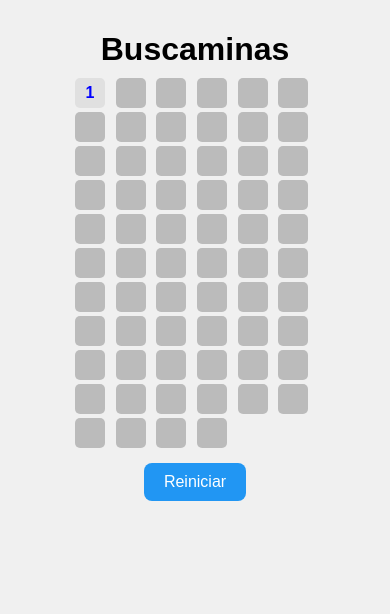
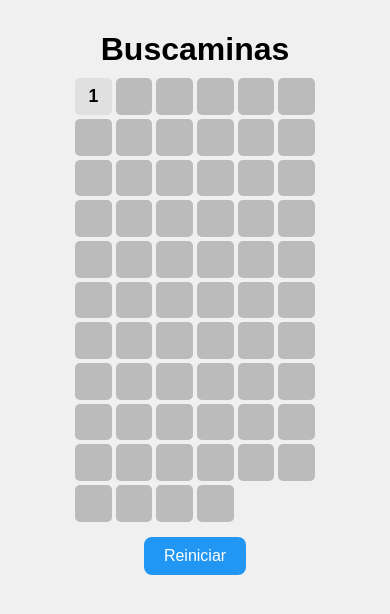
Before and after one commit to emiliano3323/proyecto-matematicas, a plain HTML site: page buscaminas.html in a window 390 px wide. Both pictures are taken after a click on the element 90 px from the left and 93 px from the top of the page. Drawn offline with Linux system fonts and the light colour scheme.

Commit message:
buscaminas.html

```diff
--- a/buscaminas.html
+++ b/buscaminas.html
@@ -3,20 +3,19 @@
 <head>
 <meta charset="UTF-8" />
 <meta name="viewport" content="width=device-width, initial-scale=1" />
-  <title>Buscaminas</title>
+<title>Buscaminas Mejorado</title>
 <style>
   body {
     font-family: Arial, sans-serif;
     background: #f0f0f0;
-      margin: 0;
-      padding: 10px;
+    margin: 0; padding: 10px;
     display: flex;
     flex-direction: column;
     align-items: center;
+    user-select: none;
   }
   h1 {
     margin-bottom: 10px;
-      user-select: none;
   }
   #game {
     display: grid;
@@ -24,25 +23,23 @@
     gap: 4px;
     max-width: 320px;
     width: 100%;
-      user-select: none;
   }
   .cell {
-      width: 35px;
-      height: 35px;
+    aspect-ratio: 1 / 1;
     background: #bbb;
     border-radius: 5px;
     text-align: center;
-      line-height: 35px;
+    line-height: 1;
     font-weight: bold;
-      font-size: 1.1rem;
+    font-size: 1.3rem;
     cursor: pointer;
-      user-select: none;
-      position: relative;
+    display: flex;
+    justify-content: center;
+    align-items: center;
   }
   .cell.revealed {
     background: #e0e0e0;
     cursor: default;
-      color: black;
   }
   .cell.mine {
     background: red;
@@ -62,21 +59,19 @@
     font-size: 1rem;
     cursor: pointer;
     transition: background-color 0.3s;
-      user-select: none;
   }
   .btn-reset:hover {
     background-color: #1769aa;
   }
+
+  /* Responsive para móvil */
   @media (max-width: 400px) {
     #game {
       grid-template-columns: repeat(6, 1fr);
       max-width: 240px;
     }
     .cell {
-        width: 30px;
-        height: 30px;
-        line-height: 30px;
-        font-size: 1rem;
+      font-size: 1.1rem;
     }
   }
 </style>
@@ -101,11 +96,10 @@
   function init() {
     gameOver = false;
     flagsLeft = minesCount;
-      minePositions.clear();
+    minePositions = new Set();
     grid = [];
     gameDiv.innerHTML = '';
 
-      // Crear grid y celdas
     for (let r = 0; r < rows; r++) {
       grid[r] = [];
       for (let c = 0; c < cols; c++) {
@@ -114,13 +108,9 @@
         cell.dataset.row = r;
         cell.dataset.col = c;
         cell.dataset.flagged = 'false';
-          cell.dataset.mine = 'false';
         cell.dataset.revealed = 'false';
         cell.addEventListener('click', onCellClick);
         cell.addEventListener('contextmenu', onCellRightClick);
-          // Soporte toque largo para móvil para poner bandera
-          cell.addEventListener('touchstart', handleTouchStart);
-          cell.addEventListener('touchend', handleTouchEnd);
         grid[r][c] = cell;
         gameDiv.appendChild(cell);
       }
@@ -129,39 +119,21 @@
     calculateNumbers();
   }
 
-    // Variables para toque largo
-    let touchTimer = null;
-    function handleTouchStart(e) {
-      if (gameOver) return;
-      const cell = e.currentTarget;
-      touchTimer = setTimeout(() => {
-        toggleFlag(cell);
-      }, 600);
-    }
-    function handleTouchEnd(e) {
-      if (touchTimer) {
-        clearTimeout(touchTimer);
-        touchTimer = null;
-      }
-    }
-
   function placeMines() {
     while (minePositions.size < minesCount) {
       const pos = Math.floor(Math.random() * rows * cols);
       minePositions.add(pos);
     }
-      // Marcar minas en celdas
-      minePositions.forEach(pos => {
-        const r = Math.floor(pos / cols);
-        const c = pos % cols;
-        grid[r][c].dataset.mine = 'true';
-      });
   }
 
   function calculateNumbers() {
     for (let r = 0; r < rows; r++) {
       for (let c = 0; c < cols; c++) {
-          if (grid[r][c].dataset.mine === 'true') continue;
+        const cell = grid[r][c];
+        if (minePositions.has(r * cols + c)) {
+          cell.dataset.mine = 'true';
+        } else {
+          cell.dataset.mine = 'false';
           let minesAround = 0;
           for (let dr = -1; dr <= 1; dr++) {
             for (let dc = -1; dc <= 1; dc++) {
@@ -169,11 +141,14 @@
               const nr = r + dr;
               const nc = c + dc;
               if (nr >= 0 && nr < rows && nc >= 0 && nc < cols) {
-                if (grid[nr][nc].dataset.mine === 'true') minesAround++;
+                if (minePositions.has(nr * cols + nc)) {
+                  minesAround++;
                 }
               }
             }
-          grid[r][c].dataset.minesAround = minesAround;
+          }
+          cell.dataset.minesAround = minesAround;
+        }
       }
     }
   }
@@ -183,28 +158,27 @@
     const cell = e.currentTarget;
     if (cell.dataset.flagged === 'true' || cell.dataset.revealed === 'true') return;
     revealCell(cell);
+    checkWin();
   }
 
   function onCellRightClick(e) {
     e.preventDefault();
     if (gameOver) return;
     const cell = e.currentTarget;
+    if (cell.dataset.revealed === 'true') return;
     toggleFlag(cell);
   }
 
   function toggleFlag(cell) {
-      if (cell.dataset.revealed === 'true') return;
     if (cell.dataset.flagged === 'true') {
       cell.dataset.flagged = 'false';
       cell.classList.remove('flagged');
       flagsLeft++;
-      } else {
-        if (flagsLeft === 0) return; // No más banderas
+    } else if (flagsLeft > 0) {
       cell.dataset.flagged = 'true';
       cell.classList.add('flagged');
       flagsLeft--;
     }
-      checkWin();
   }
 
   function revealCell(cell) {
@@ -214,37 +188,27 @@
 
     if (cell.dataset.mine === 'true') {
       cell.classList.add('mine');
+      alert('¡Perdiste! Reiniciando...');
       gameOver = true;
-        alert('¡Perdiste! Has pisado una mina.');
       revealAllMines();
+      setTimeout(init, 1000);
       return;
     }
 
-      const count = parseInt(cell.dataset.minesAround, 10);
-      if (count > 0) {
-        cell.textContent = count;
-        cell.style.color = getColor(count);
+    const minesAround = parseInt(cell.dataset.minesAround);
+    if (minesAround > 0) {
+      cell.textContent = minesAround;
     } else {
-        // Si no tiene minas alrededor, abre vecinos
-        cell.textContent = '';
-        openAdjacentCells(cell);
-      }
-
-      checkWin();
-    }
-
-    function openAdjacentCells(cell) {
-      const r = parseInt(cell.dataset.row, 10);
-      const c = parseInt(cell.dataset.col, 10);
+      // Si no hay minas alrededor, revelar vecinos
+      const r = parseInt(cell.dataset.row);
+      const c = parseInt(cell.dataset.col);
       for (let dr = -1; dr <= 1; dr++) {
         for (let dc = -1; dc <= 1; dc++) {
           if (dr === 0 && dc === 0) continue;
           const nr = r + dr;
           const nc = c + dc;
           if (nr >= 0 && nr < rows && nc >= 0 && nc < cols) {
-            const neighbor = grid[nr][nc];
-            if (neighbor.dataset.revealed === 'false' && neighbor.dataset.flagged === 'false') {
-              revealCell(neighbor);
+            revealCell(grid[nr][nc]);
           }
         }
       }
@@ -256,10 +220,9 @@
       const r = Math.floor(pos / cols);
       const c = pos % cols;
       const cell = grid[r][c];
-        if (cell.dataset.revealed === 'false') {
       cell.classList.add('mine');
       cell.dataset.revealed = 'true';
-        }
+      cell.textContent = '💣';
     });
   }
 
@@ -268,34 +231,30 @@
     let revealedCount = 0;
     for (let r = 0; r < rows; r++) {
       for (let c = 0; c < cols; c++) {
-          const cell = grid[r][c];
-          if (cell.dataset.revealed === 'true') revealedCount++;
+        if (grid[r][c].dataset.revealed === 'true') revealedCount++;
       }
     }
-      // Ganar si se han revelado todas las celdas que no son minas
     if (revealedCount === rows * cols - minesCount) {
+      alert('¡Ganaste! Reiniciando...');
       gameOver = true;
-        alert('¡Felicidades! ¡Ganaste!');
-        revealAllMines();
+      setTimeout(init, 1000);
     }
   }
 
-    function getColor(number) {
-      const colors = {
-        1: 'blue',
-        2: 'green',
-        3: 'red',
-        4: 'darkblue',
-        5: 'brown',
-        6: 'cyan',
-        7: 'black',
-        8: 'gray'
-      };
-      return colors[number] || 'black';
+  // Para que en móviles puedas hacer "clic derecho" con toque largo
+  let touchTimer = null;
+  gameDiv.addEventListener('touchstart', e => {
+    if (e.target.classList.contains('cell')) {
+      touchTimer = setTimeout(() => {
+        onCellRightClick({ preventDefault: () => {}, currentTarget: e.target });
+      }, 600);
     }
+  });
+  gameDiv.addEventListener('touchend', e => {
+    clearTimeout(touchTimer);
+  });
 
-    // Inicializar juego al cargar la página
-    window.onload = init;
+  init();
 </script>
 </body>
 </html>
```
Lines whose indentation alone changed are shown as unchanged.
